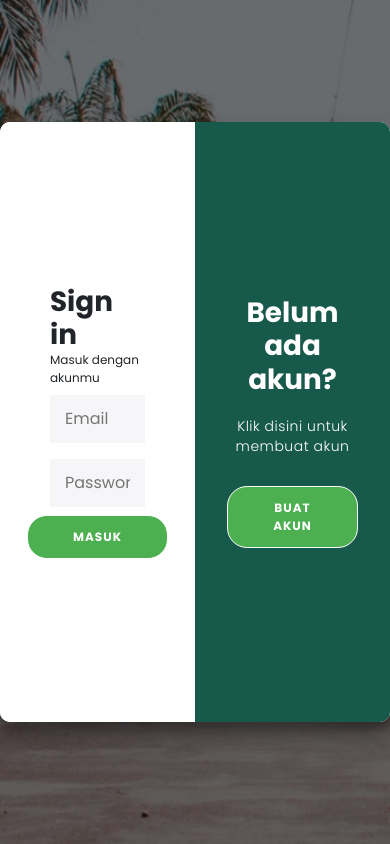
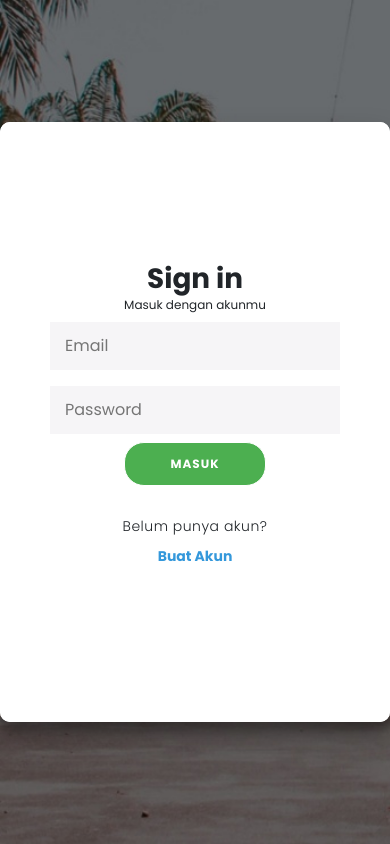
Before and after one commit to laksa-ajaa/Project-Website-PSB, a Flask app: page /auth in a window 390 px wide. Run offline with Flask 3, Linux system fonts and the light colour scheme; some libraries are stand-ins or nearby versions.

Commit message:
Update Login & Register Interface for mobile user

```diff
--- a/static/assetAuth/css/style.css
+++ b/static/assetAuth/css/style.css
@@ -216,3 +216,55 @@ footer a {
   font-weight: bold;
   color: #003;
 }
+
+.buttonSignUp {
+  display: none;
+}
+.buttonSignIn {
+  display: none;
+}
+@media (max-width: 550px) {
+  .overlay-container {
+    display: none;
+  }
+  .sign-in-container {
+    left: 0;
+    width: 100%;
+    z-index: 2;
+  }
+  .sign-up-container {
+    left: 0;
+    width: 100%;
+    z-index: 1;
+  }
+
+  .buttonSignUp {
+    display: flex;
+    flex-direction: column;
+    padding-top: 30px;
+    align-items: center;
+    justify-content: center;
+  }
+  .buttonSignIn {
+    display: flex;
+    flex-direction: column;
+    padding-top: 30px;
+    align-items: center;
+    justify-content: center;
+  }
+  p {
+    margin: 0 0 0 0;
+  }
+
+  .container.right-panel-active .sign-in-container {
+    transform: translateX(-100%);
+    z-index: 5;
+  }
+
+  .container.right-panel-active .sign-up-container {
+    transform: translateX(0%);
+    opacity: 1;
+    z-index: 5;
+    animation: 0.6s ease-in-out;
+  }
+}
--- a/templates/auth/login.html
+++ b/templates/auth/login.html
@@ -34,6 +34,10 @@
           <input type="password" id="regispassword" name="password" placeholder="Password" />
           <input type="password" id="repassword" name="repassword" placeholder="Confirm Password" />
           <button type="submit">Buat akun</button>
+          <div class="buttonSignIn">
+            <p>Sudah punya akun?</p>
+            <a class="fw-bold" href="#" id="signIn_mobile" style="color: #3498db; margin-top: 10px">Masuk Akun</a>
+          </div>
         </form>
       </div>
       <div class="form-container sign-in-container">
@@ -43,6 +47,10 @@
           <input type="email" id="email" placeholder="Email" />
           <input type="password" id="password" placeholder="Password" />
           <button type="submit">Masuk</button>
+          <div class="buttonSignUp">
+            <p>Belum punya akun?</p>
+            <a class="fw-bold" href="#" id="signUp_mobile" style="color: #3498db; margin-top: 10px">Buat Akun</a>
+          </div>
         </form>
       </div>
       <div class="overlay-container">
@@ -85,6 +93,8 @@
     <script>
       const signUpButton = document.getElementById("signUp");
       const signInButton = document.getElementById("signIn");
+      const signUpButton_mobile = document.getElementById("signUp_mobile");
+      const signInButton_mobile = document.getElementById("signIn_mobile");
       const container = document.getElementById("container");
 
       signUpButton.addEventListener("click", () => {
@@ -95,7 +105,13 @@
         container.classList.remove("right-panel-active");
       });
 
-      // jQuery code
+      signUpButton_mobile.addEventListener("click", () => {
+        container.classList.add("right-panel-active");
+      });
+
+      signInButton_mobile.addEventListener("click", () => {
+        container.classList.remove("right-panel-active");
+      });
       $(document).ready(function () {
         $("#loginForm").submit(function (e) {
           e.preventDefault();
```
